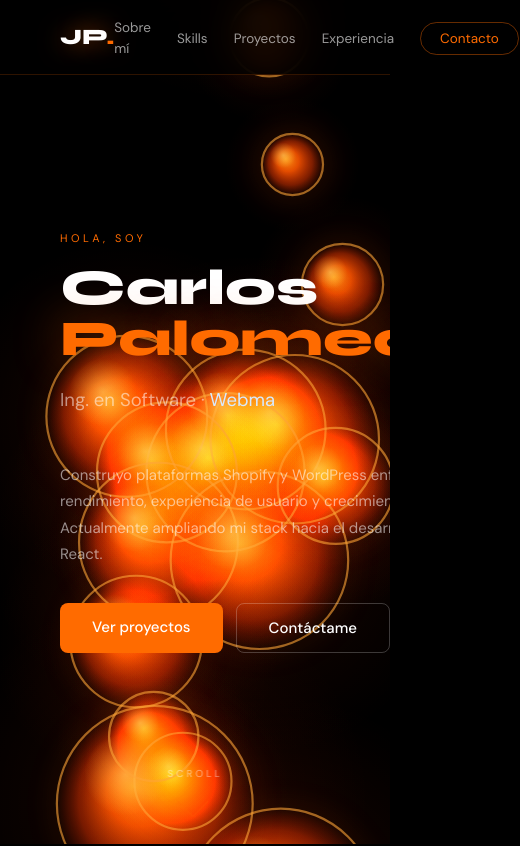
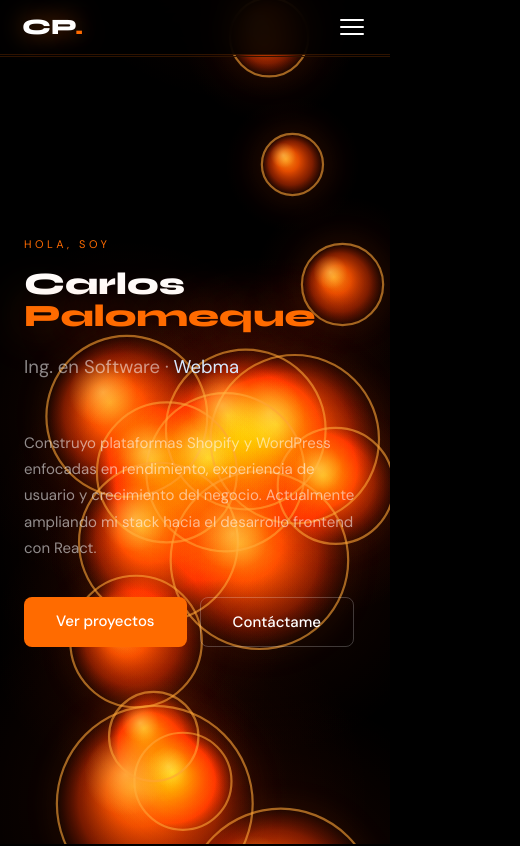
Before and after one commit to Juancarlos-Pal/CP-Portafolio, a React (Vite) app: page / in a window 390 px wide. Shown: the top 846 px of the page, 520 px wide, since content can reach past the window. Built offline with nearby package versions, Linux system fonts and the light colour scheme.

Commit message:
se agrego el hook para responsividad en todos los coponentes

```diff
--- a/src/components/About.jsx
+++ b/src/components/About.jsx
@@ -1,5 +1,6 @@
 import { useRef } from 'react'
 import { motion, useInView } from 'framer-motion'
+import useIsMobile from '../useIsMobile'
 
 const stats = [
   { num: '5+',  label: 'Años desarrollando' },
@@ -11,6 +12,7 @@ const stats = [
 export default function About() {
   const ref = useRef(null)
   const inView = useInView(ref, { once: true, margin: '-100px' })
+  const isMobile = useIsMobile()
 
   const fade = (delay = 0) => ({
     initial: { opacity: 0, y: 28 },
@@ -19,7 +21,7 @@ export default function About() {
   })
 
   return (
-    <section id="about" ref={ref} style={{ background: '#000', padding: '100px 60px', position: 'relative' }}>
+    <section id="about" ref={ref} style={{ background: '#000', padding: isMobile ? '80px 24px' : '100px 60px', position: 'relative' }}>
       <div style={{ maxWidth: 940, margin: '0 auto' }}>
 
         <motion.span {...fade(0)} style={{
@@ -36,7 +38,7 @@ export default function About() {
           E-commerce, desarrollo web y frontend moderno
         </motion.h2>
 
-        <div style={{ display: 'grid', gridTemplateColumns: '1.25fr 1fr', gap: 56, alignItems: 'start' }}>
+        <div style={{ display: 'grid', gridTemplateColumns: isMobile ? '1fr' : '1.25fr 1fr', gap: isMobile ? 36 : 56, alignItems: 'start' }}>
 
           {/* texto */}
           <motion.div {...fade(0.2)}>
--- a/src/components/Contact.jsx
+++ b/src/components/Contact.jsx
@@ -1,6 +1,7 @@
 import { useRef, useState } from 'react'
 import { motion, useInView } from 'framer-motion'
 import emailjs from '@emailjs/browser'
+import useIsMobile from '../useIsMobile'
 
 const SERVICE_ID  = 'service_hpvfi6g'
 const TEMPLATE_ID = 'template_tr8ms21'
@@ -10,6 +11,7 @@ export default function Contact() {
   const ref    = useRef(null)
   const formRef = useRef(null)
   const inView = useInView(ref, { once: true, margin: '-100px' })
+  const isMobile = useIsMobile()
 
   const [status, setStatus] = useState('idle') // idle | sending | success | error
 
@@ -51,7 +53,7 @@ export default function Contact() {
   }
 
   return (
-    <section id="contact" ref={ref} style={{ background: '#000', padding: '100px 60px' }}>
+    <section id="contact" ref={ref} style={{ background: '#000', padding: isMobile ? '80px 24px' : '100px 60px' }}>
       <div style={{ maxWidth: 540, margin: '0 auto', textAlign: 'center' }}>
 
         <motion.span {...fade(0)} style={{
@@ -140,8 +142,14 @@ export default function Contact() {
       {/* Footer */}
       <motion.footer {...fade(0.5)} style={{
         maxWidth: 940, margin: '80px auto 0',
-        display: 'flex', justifyContent: 'space-between', alignItems: 'center',
-        borderTop: '1px solid rgba(255,107,0,0.12)', paddingTop: 28
+        display: 'flex',
+        flexDirection: isMobile ? 'column' : 'row',
+        justifyContent: 'space-between',
+        alignItems: 'center',
+        gap: isMobile ? 12 : 0,
+        textAlign: isMobile ? 'center' : 'left',
+        borderTop: '1px solid rgba(255,107,0,0.12)',
+        paddingTop: 28
       }}>
         <p style={{ color: 'rgba(255,255,255,0.22)', fontSize: 13 }}>
           © 2025 JCarlos Palomeque. Hecho con código y café.
--- a/src/components/Experience.jsx
+++ b/src/components/Experience.jsx
@@ -1,5 +1,6 @@
 import { useRef } from 'react'
 import { motion, useInView } from 'framer-motion'
+import useIsMobile from '../useIsMobile'
 
 const experience = [
   {
@@ -75,9 +76,10 @@ function TimelineItem({ role, company, period, desc, delay, inView }) {
 export default function Experience() {
   const ref = useRef(null)
   const inView = useInView(ref, { once: true, margin: '-100px' })
+  const isMobile = useIsMobile()
 
   return (
-    <section id="experience" ref={ref} style={{ background: '#050505', padding: '100px 60px', position: 'relative' }}>
+    <section id="experience" ref={ref} style={{ background: '#050505', padding: isMobile ? '80px 24px' : '100px 60px', position: 'relative' }}>
       <div style={{ maxWidth: 940, margin: '0 auto' }}>
 
         <motion.span
--- a/src/components/Hero.jsx
+++ b/src/components/Hero.jsx
@@ -1,5 +1,6 @@
 import { useEffect, useRef } from 'react'
 import { motion } from 'framer-motion'
+import useIsMobile from '../useIsMobile'
 
 const WORDS = ['E-commerce Developer', 'Webmaster']
 
@@ -152,6 +153,7 @@ export default function Hero() {
   const canvasRef = useRef(null)
   const heroRef   = useRef(null)
   const typedRef  = useRef(null)
+  const isMobile = useRef(null)
 
   useLava(canvasRef, heroRef)
   useTyping(typedRef)
@@ -160,11 +162,12 @@ export default function Hero() {
     <section id="hero" ref={heroRef} style={{
       minHeight: '100vh', background: '#000',
       display: 'flex', alignItems: 'center',
-      padding: '120px 60px 80px', position: 'relative', overflow: 'hidden'
+      padding: isMobile ? '100px 24px 60px' : '120px 60px 80px',
+      position: 'relative', overflow: 'hidden'
     }}>
       <canvas ref={canvasRef} style={{ position:'absolute', inset:0, zIndex:0, pointerEvents:'none' }} />
 
-      <div style={{ position:'relative', zIndex:1, maxWidth:680 }}>
+      <div style={{ position:'relative', zIndex:1, maxWidth: isMobile ? '100%': 680 }}>
         <motion.span
           initial={{ opacity:0, y:16 }} animate={{ opacity:1, y:0 }} transition={{ delay:.15, duration:.7 }}
           style={{ color:'#FF6B00', fontSize:11, letterSpacing:'3.5px', textTransform:'uppercase', display:'block', marginBottom:18 }}
@@ -174,7 +177,7 @@ export default function Hero() {
 
         <motion.h1
           initial={{ opacity:0, y:22 }} animate={{ opacity:1, y:0 }} transition={{ delay:.3, duration:.8 }}
-          style={{ fontFamily:'Syne, sans-serif', fontWeight:800, fontSize:'clamp(50px,7vw,88px)', lineHeight:1.02, marginBottom:20 }}
+          style={{ fontFamily:'Syne, sans-serif', fontWeight:800, fontSize: isMobile ? 'clamp(28px, 8vw, 48px)' : 'clamp(50px, 7vw, 88px)', lineHeight:1.02, marginBottom:20 }}
         >
           Carlos<br />
           <span style={{ color:'#FF6B00', textShadow:'0 0 50px rgba(255,107,0,0.45)' }}>Palomeque</span>
@@ -201,7 +204,7 @@ export default function Hero() {
             fontSize: 15,
             lineHeight: 1.75,
             marginBottom: 36,
-            maxWidth: 600
+            maxWidth: 800
           }}
           >
             Construyo plataformas Shopify y WordPress enfocadas en rendimiento, experiencia de usuario y crecimiento del negocio.
@@ -234,8 +237,8 @@ export default function Hero() {
           </a>
         </motion.div>
       </div>
-
       {/* scroll hint */}
+      {!isMobile && (
         <div style={{ position:'absolute', bottom:34, left:'50%', transform:'translateX(-50%)', zIndex:2, display:'flex', flexDirection:'column', alignItems:'center', gap:8, opacity:.5 }}>
           <span style={{ fontSize:10, letterSpacing:'3px', textTransform:'uppercase' }}>scroll</span>
           <div style={{
@@ -245,7 +248,7 @@ export default function Hero() {
             animation:'bounce 1.6s ease-in-out infinite'
           }} />
         </div>
-
+      )}
       <style>{`
         @keyframes blink { 50% { opacity: 0 } }
         @keyframes bounce {
--- a/src/components/Navbar.jsx
+++ b/src/components/Navbar.jsx
@@ -1,7 +1,10 @@
 import { useState, useEffect } from 'react'
+import useIsMobile from '../useIsMobile'
 
 export default function Navbar() {
   const [scrolled, setScrolled] = useState(false)
+  const [menuOpen, setMenuOpen] = useState(false)
+  const isMobile = useIsMobile()
 
   useEffect(() => {
     const onScroll = () => setScrolled(window.scrollY > 60)
@@ -9,38 +12,144 @@ export default function Navbar() {
     return () => window.removeEventListener('scroll', onScroll)
   }, [])
 
+  const links = [
+    { id: 'about',      label: 'Sobre mí' },
+    { id: 'skills',     label: 'Skills' },
+    { id: 'projects',   label: 'Proyectos' },
+    { id: 'experience', label: 'Experiencia' },
+  ]
+
+  const handleLink = (id) => {
+    setMenuOpen(false)
+    setTimeout(() => {
+      document.getElementById(id)?.scrollIntoView({ behavior: 'smooth' })
+    }, 100)
+  }
+
   return (
+    <>
       <nav style={{
         position: 'fixed', top: 0, width: '100%', zIndex: 1000,
-      padding: '16px 60px',
+        padding: isMobile ? '14px 22px' : '16px 60px',
         display: 'flex', alignItems: 'center', justifyContent: 'space-between',
         background: scrolled ? 'rgba(0,0,0,0.97)' : 'rgba(0,0,0,0.88)',
         backdropFilter: 'blur(18px)',
         borderBottom: `1px solid ${scrolled ? 'rgba(255,107,0,0.32)' : 'rgba(255,107,0,0.18)'}`,
         transition: 'all .4s'
       }}>
+        {/* Logo */}
         <a href="#hero" style={{
           color: '#fff', fontFamily: 'Syne, sans-serif', fontWeight: 800,
           fontSize: 22, textDecoration: 'none',
           textShadow: '0 0 24px rgba(255,107,0,0.55)'
         }}>
-        JP<span style={{ color: '#FF6B00' }}>.</span>
+          CP<span style={{ color: '#FF6B00' }}>.</span>
         </a>
+
+        {/* Links desktop */}
+        {!isMobile && (
           <ul style={{ display: 'flex', gap: 26, listStyle: 'none', alignItems: 'center' }}>
-        {['about','skills','projects','experience'].map(id => (
+            {links.map(({ id, label }) => (
               <li key={id}>
-            <a href={`#${id}`} style={{ color: 'rgba(255,255,255,0.6)', textDecoration: 'none', fontSize: 13.5 }}>
-              {{ about:'Sobre mí', skills:'Skills', projects:'Proyectos', experience:'Experiencia' }[id]}
+                <a
+                  href={`#${id}`}
+                  style={{ color: 'rgba(255,255,255,0.6)', textDecoration: 'none', fontSize: 13.5 }}
+                  onMouseEnter={e => e.target.style.color = '#fff'}
+                  onMouseLeave={e => e.target.style.color = 'rgba(255,255,255,0.6)'}
+                >
+                  {label}
                 </a>
               </li>
             ))}
             <li>
               <a href="#contact" style={{
                 color: '#FF6B00', border: '1px solid rgba(255,107,0,0.4)',
-            padding: '7px 19px', borderRadius: 22, textDecoration: 'none', fontSize: 13.5
+                padding: '7px 19px', borderRadius: 22,
+                textDecoration: 'none', fontSize: 13.5
               }}>Contacto</a>
             </li>
           </ul>
+        )}
+
+        {/* Botón hamburguesa móvil */}
+        {isMobile && (
+          <button
+            onClick={() => setMenuOpen(!menuOpen)}
+            style={{
+              background: 'none', border: 'none', cursor: 'pointer',
+              display: 'flex', flexDirection: 'column', gap: 5, padding: 4
+            }}
+          >
+            <span style={{
+              display: 'block', width: 24, height: 2,
+              background: '#fff', borderRadius: 2,
+              transform: menuOpen ? 'rotate(45deg) translateY(7px)' : 'none',
+              transition: 'transform .3s'
+            }} />
+            <span style={{
+              display: 'block', width: 24, height: 2,
+              background: '#fff', borderRadius: 2,
+              opacity: menuOpen ? 0 : 1,
+              transition: 'opacity .3s'
+            }} />
+            <span style={{
+              display: 'block', width: 24, height: 2,
+              background: '#fff', borderRadius: 2,
+              transform: menuOpen ? 'rotate(-45deg) translateY(-7px)' : 'none',
+              transition: 'transform .3s'
+            }} />
+          </button>
+        )}
       </nav>
+
+      {/* Menú móvil desplegable */}
+      {isMobile && (
+        <div style={{
+          position: 'fixed', top: 56, left: 0, right: 0, zIndex: 999,
+          background: 'rgba(0,0,0,0.97)',
+          backdropFilter: 'blur(18px)',
+          borderBottom: '1px solid rgba(255,107,0,0.18)',
+          padding: menuOpen ? '20px 22px 28px' : '0 22px',
+          maxHeight: menuOpen ? 400 : 0,
+          overflow: 'hidden',
+          transition: 'all .35s cubic-bezier(.4,0,.2,1)'
+        }}>
+          <ul style={{ listStyle: 'none', display: 'flex', flexDirection: 'column', gap: 6 }}>
+            {links.map(({ id, label }) => (
+              <li key={id}>
+                <button
+                  onClick={() => handleLink(id)}
+                  style={{
+                    background: 'none', border: 'none', cursor: 'pointer',
+                    color: 'rgba(255,255,255,0.7)', fontSize: 16,
+                    fontFamily: 'inherit', padding: '10px 0', width: '100%',
+                    textAlign: 'left', borderBottom: '1px solid rgba(255,255,255,0.06)',
+                    transition: 'color .2s'
+                  }}
+                  onMouseEnter={e => e.target.style.color = '#FF6B00'}
+                  onMouseLeave={e => e.target.style.color = 'rgba(255,255,255,0.7)'}
+                >
+                  {label}
+                </button>
+              </li>
+            ))}
+            <li style={{ marginTop: 10 }}>
+    <a
+    href="#contact"
+    onClick={() => setMenuOpen(false)}
+    style={{
+      display: 'block', textAlign: 'center',
+      color: '#FF6B00', border: '1px solid rgba(255,107,0,0.4)',
+      padding: '11px', borderRadius: 10,
+      textDecoration: 'none', fontSize: 15, fontWeight: 500
+    }}
+  >
+    Contacto
+  </a>
+</li>
+          </ul>
+        </div>
+      )}
+    </>
   )
 }
--- a/src/components/Projects.jsx
+++ b/src/components/Projects.jsx
@@ -1,5 +1,6 @@
 import { useRef } from 'react'
 import { motion, useInView } from 'framer-motion'
+import useIsMobile from '../useIsMobile'
 
 const projects = [
   {
@@ -155,9 +156,10 @@ function ProjectCard({ title, desc, tags, url, delay, inView }) {
 export default function Projects() {
   const ref = useRef(null)
   const inView = useInView(ref, { once: true, margin: '-100px' })
+  const isMobile = useIsMobile()
 
   return (
-    <section id="projects" ref={ref} style={{ background: '#000', padding: '100px 60px', position: 'relative' }}>
+    <section id="projects" ref={ref} style={{ background: '#000', padding: isMobile ? '80px 24px' : '100px 60px', position: 'relative' }}>
       <div style={{ maxWidth: 940, margin: '0 auto' }}>
 
         <motion.span
@@ -176,7 +178,7 @@ export default function Projects() {
           Trabajo reciente
         </motion.h2>
 
-        <div style={{ display: 'grid', gridTemplateColumns: '1fr 1fr', gap: 20 }}>
+        <div style={{ display: 'grid', gridTemplateColumns: isMobile ? '1fr' : '1fr 1fr', gap: 20 }}>
           {projects.map((p, i) => (
             <ProjectCard key={p.title} {...p} inView={inView} delay={0.2 + i * 0.12} />
           ))}
--- a/src/components/Skills.jsx
+++ b/src/components/Skills.jsx
@@ -1,5 +1,6 @@
 import { useRef } from 'react'
 import { motion, useInView } from 'framer-motion'
+import useIsMobile from '../useIsMobile'
 
 const row1 = [
   { icon: 'https://cdn.jsdelivr.net/gh/devicons/devicon@latest/icons/html5/html5-original.svg',         name: 'HTML5' },
@@ -107,9 +108,10 @@ function SkillBar({ name, pct, inView, delay }) {
 export default function Skills() {
   const ref = useRef(null)
   const inView = useInView(ref, { once: true, margin: '-100px' })
+  const isMobile = useIsMobile()
 
   return (
-    <section id="skills" ref={ref} style={{ background: '#050505', padding: '100px 60px', position: 'relative' }}>
+    <section id="skills" ref={ref} style={{ background: '#050505', padding: isMobile ? '80px 24px' : '100px 60px', position: 'relative' }}>
       <style>{`
         @keyframes mqr { from { transform: translateX(0) } to { transform: translateX(-50%) } }
         @keyframes mql { from { transform: translateX(-50%) } to { transform: translateX(0) } }
@@ -144,7 +146,7 @@ export default function Skills() {
         </motion.div>
 
         {/* Skill bars */}
-        <div style={{ display: 'grid', gridTemplateColumns: '1fr 1fr', gap: '28px 64px' }}>
+        <div style={{ display: 'grid', gridTemplateColumns: isMobile ? '1fr' : '1fr 1fr', gap: isMobile ? '22px' : '28px 64px' }}>
           {skills.map((s, i) => (
             <SkillBar key={s.name} {...s} inView={inView} delay={0.3 + i * 0.07} />
           ))}
--- /dev/null
+++ b/src/useIsMobile.js
@@ -0,0 +1,13 @@
+import { useState, useEffect } from 'react'
+
+export default function useIsMobile(breakpoint = 768) {
+  const [isMobile, setIsMobile] = useState(window.innerWidth < breakpoint)
+
+  useEffect(() => {
+    const handler = () => setIsMobile(window.innerWidth < breakpoint)
+    window.addEventListener('resize', handler)
+    return () => window.removeEventListener('resize', handler)
+  }, [breakpoint])
+
+  return isMobile
+}
```
Lines whose indentation alone changed are shown as unchanged.
